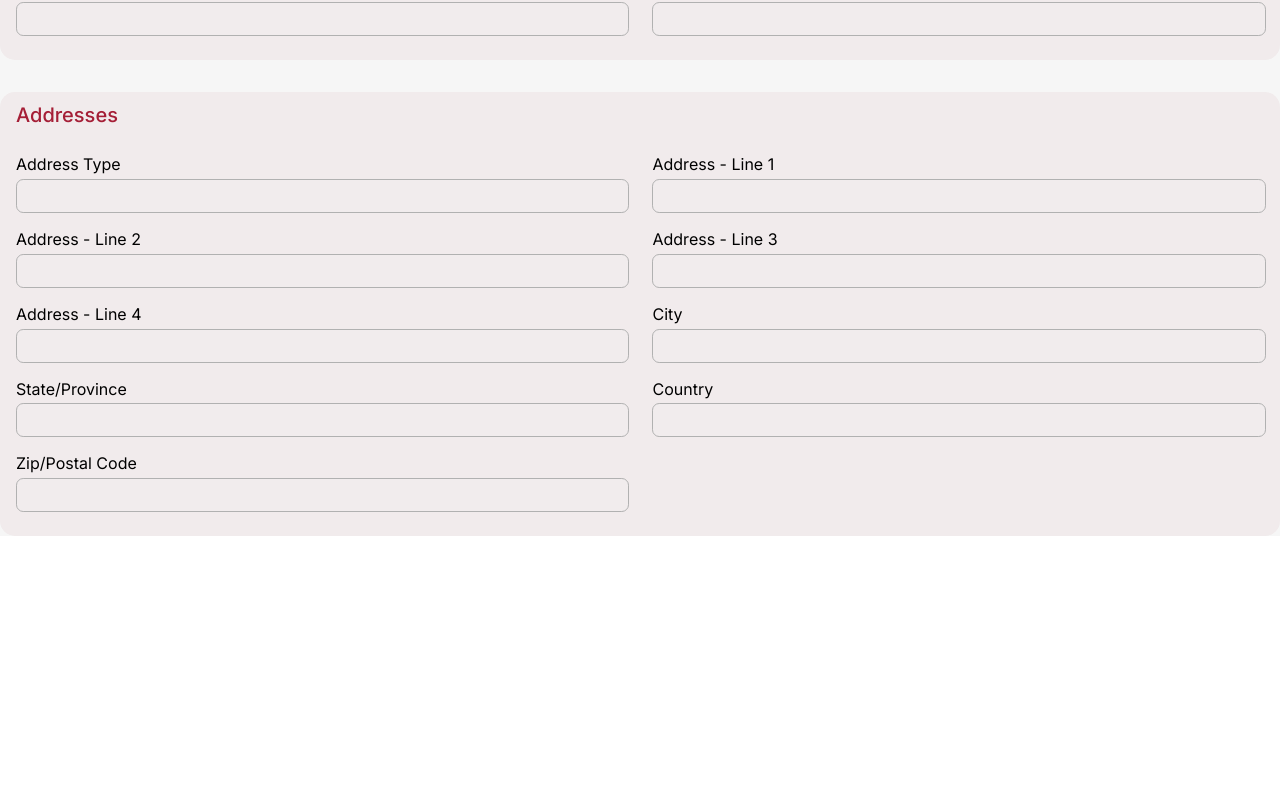
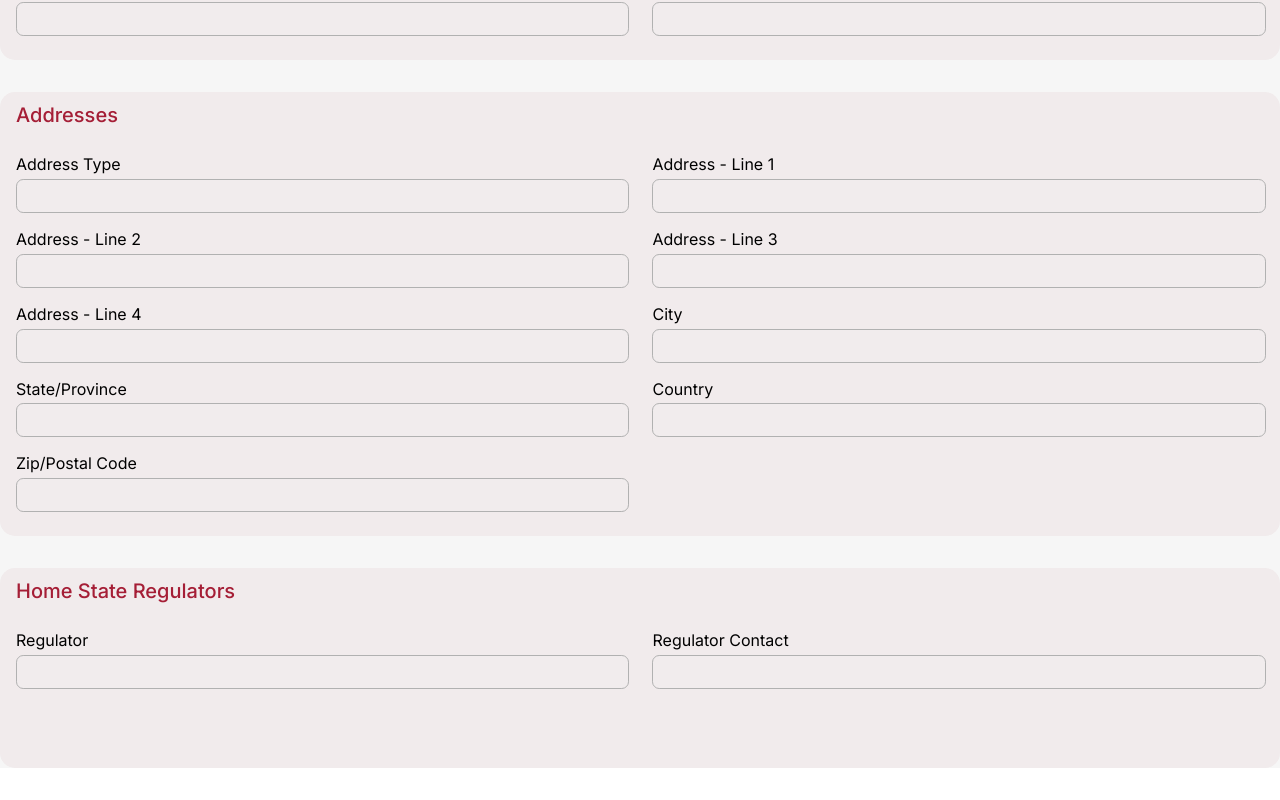
Before and after one commit to MHBCode/QFCRA, an Angular app: page /view-controller in a window 1280 px wide. Shown: the part 544-1344 px from the top of the page. Before the commit the page ends 1112 px from the top, so only its background shows below. Built offline with nearby package versions, Linux system fonts and the light colour scheme.

Commit message:
added edit controller page

```diff
--- a/src/app/home/home-routing.module.ts
+++ b/src/app/home/home-routing.module.ts
@@ -25,6 +25,7 @@ import { CreateNoticesComponent } from './sub-pages/create-notices/create-notice
 import { EnforcementAndDisciplinaryActionComponent } from './sub-pages/enforcement-and-disciplinary-action/enforcement-and-disciplinary-action.component';
 import { CoSupervisorsComponent } from './sub-pages/co-supervisors/co-supervisors.component';
 import { ViewControllerComponent } from './sub-pages/view-controller/view-controller.component';
+import { EditControllerComponent } from './sub-pages/edit-controller/edit-controller.component';
 const routes: Routes = [
   { path: '', component: MainPageComponent},
   { path: 'firms-page', component: FirmsPageComponent},
@@ -57,7 +58,8 @@ const routes: Routes = [
   { path: 'create-notices' , component: CreateNoticesComponent},
   { path: 'enforcement-and-disciplinary' , component:EnforcementAndDisciplinaryActionComponent},
   { path: 'co-supervisors' , component:CoSupervisorsComponent},
-  { path: 'view-controller', component: ViewControllerComponent}
+  { path: 'view-controller', component: ViewControllerComponent},
+  { path: 'edit-controller', component: EditControllerComponent}
 ];
 
 @NgModule({
--- a/src/app/home/home.module.ts
+++ b/src/app/home/home.module.ts
@@ -34,6 +34,7 @@ import { CreateIndividualComponent } from './sub-pages/individualPages/create-in
 import { ViewIndividualComponent } from './sub-pages/individualPages/view-individual/view-individual.component';
 import { ViewIndividualStatusChangeComponent } from './sub-pages/individualPages/view-individual-status-change/view-individual-status-change.component';
 import { ViewControllerComponent } from './sub-pages/view-controller/view-controller.component';
+import { EditControllerComponent } from './sub-pages/edit-controller/edit-controller.component';
 
 
 @NgModule({
@@ -65,6 +66,7 @@ import { ViewControllerComponent } from './sub-pages/view-controller/view-contro
     ViewIndividualComponent,
     ViewIndividualStatusChangeComponent,
     ViewControllerComponent,
+    EditControllerComponent,
   ],
   imports: [
     CommonModule,
--- a/src/app/home/sub-pages/edit-firm/edit-firm.component.html
+++ b/src/app/home/sub-pages/edit-firm/edit-firm.component.html
@@ -7,7 +7,7 @@
     </div>
 </div>
 <section class="edit-firm-section">
-    <form [formGroup]="editFIRM" (ngSubmit)="onSubmitEditFirm()">
+    <form class="edit-firm-form" [formGroup]="editFIRM" (ngSubmit)="onSubmitEditFirm()">
         <div class="inputs-field-set">
             <div class="edit-firm-actions">
                 <h2 class="edit-firm-header">
--- a/src/app/home/sub-pages/edit-firm/edit-firm.component.scss
+++ b/src/app/home/sub-pages/edit-firm/edit-firm.component.scss
@@ -1,4 +1,4 @@
-.edit-firm-section{
+.edit-firm-form{
     min-height: 100vh;
     display: flex;
     flex-direction: column;
--- a/src/app/home/sub-pages/view-controller/view-controller.component.html
+++ b/src/app/home/sub-pages/view-controller/view-controller.component.html
@@ -2,7 +2,7 @@
     <div class="btn-group">
         <div class="btns">
             <button>
-                <i class="bi bi-pen"></i>
+                <i class="bi bi-pen" (click)="editController()"></i>
                 Edit
             </button>
         </div>
@@ -150,4 +150,26 @@
         </div>
     </div>
 </div>
+
+<div class="inputs-field-set">
+    <div class="view-controller-actions">
+        <h2 class="view-controller-header">
+            Home State Regulators
+        </h2>
+    </div>
+    <div class="view-controller-inputs">
+        <div class="input-field">
+            <label for="regulator">
+                Regulator
+            </label>
+            <input disabled name="regulator" id="regulator" type="text" value="">
+        </div>
+        <div class="input-field">
+            <label for="regulatorContact">
+                Regulator Contact
+            </label>
+            <input disabled name="regulatorContact" id="regulatorContact" type="text" value="">
+        </div>
+    </div>
+</div>
 </section>
--- a/src/app/home/sub-pages/view-controller/view-controller.component.ts
+++ b/src/app/home/sub-pages/view-controller/view-controller.component.ts
@@ -1,4 +1,5 @@
 import { Component } from '@angular/core';
+import { Router } from '@angular/router';
 
 @Component({
   selector: 'app-view-controller',
@@ -6,5 +7,9 @@ import { Component } from '@angular/core';
   styleUrls: ['./view-controller.component.scss']
 })
 export class ViewControllerComponent {
+  constructor(private router: Router) {}
 
+  editController() {
+    this.router.navigate(['home/edit-controller'])
+  }
 }
--- a/src/app/home/sub-pages/view-firm-page/view-firm-page.component.html
+++ b/src/app/home/sub-pages/view-firm-page/view-firm-page.component.html
@@ -274,6 +274,12 @@
 
     <!--Core Details-->
     <section id='CD' class="edit-firm-section" [ngStyle]="{ 'width': dataWidth}" style="display: none;">
+        <div class="btn">
+            <button (click)=" editFirm()">
+                <i class="bi bi-pen"></i>
+                Edit
+            </button>
+        </div>
         <div class="inputs-field-set">
             <div class="edit-firm-actions">
                 <h2 class="edit-firm-header">
@@ -949,9 +955,9 @@
 
     <!--Controllers-->
     <section id='Controllers' class="edit-firm-section" [ngStyle]="{ 'width': dataWidth}" style="display: none;">
-        <div class="edit-btn">
+        <div class="btn">
             <button>
-                <i class="bi bi-plus"></i>
+                <i class="bi bi-pen"></i>
                 Create
             </button>
         </div>
--- a/src/app/home/sub-pages/view-firm-page/view-firm-page.component.scss
+++ b/src/app/home/sub-pages/view-firm-page/view-firm-page.component.scss
@@ -149,19 +149,16 @@ tr:nth-child(even) {
     padding: 0.5rem 1rem;
     padding-bottom: 0;
 }
-.edit-btn button{
+.btn button{
     background: #A51E36;
     padding: 0.5rem 1rem;
-    display: flex;
-    align-items: center;
-    justify-content: center;
     border: none;
     border-radius: 10px;
     color: white;
     min-width: 6rem;
     min-height: 40px;;
 }
-.edit-btn button i{
+.btn button i{
     margin: 0 2px;
 }
 /*Added*/
@@ -169,7 +166,7 @@ tr:nth-child(even) {
     min-height: 100vh;
     display: flex;
     flex-direction: column;
-    align-items: center;
+    align-items: end;
     justify-content: flex-start;
     gap: 2rem;
     width: 80%;
```
Also changed, not shown: src/app/home/sub-pages/edit-controller/edit-controller.component.ts (added, +10 -0 lines), src/app/home/sub-pages/edit-controller/edit-controller.component.html (added), src/app/home/sub-pages/edit-controller/edit-controller.component.scss (added), 1 other file (tests, documents, lock files or other folders).
